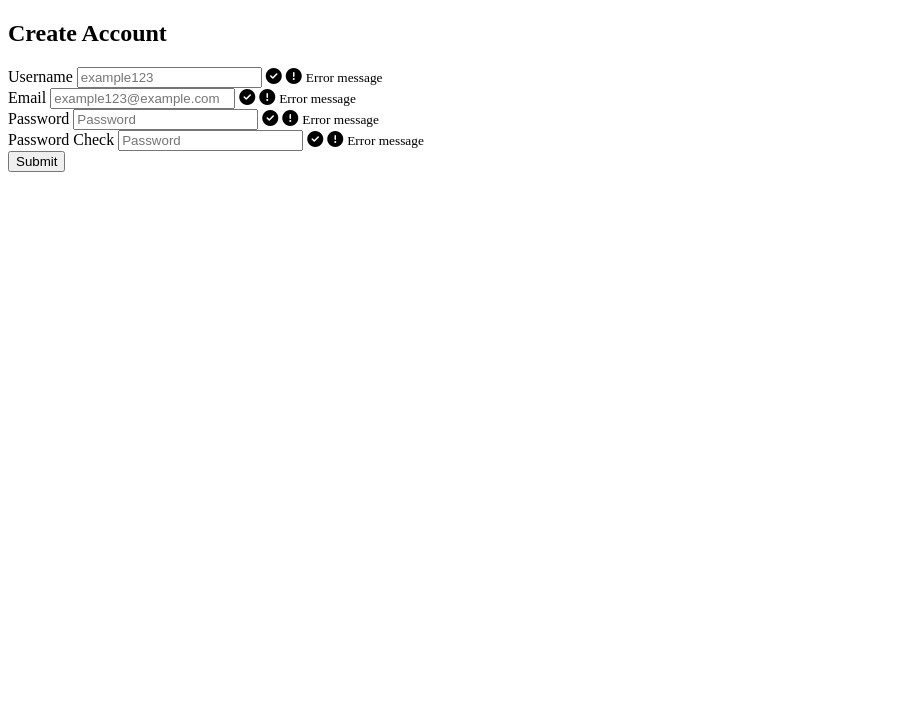
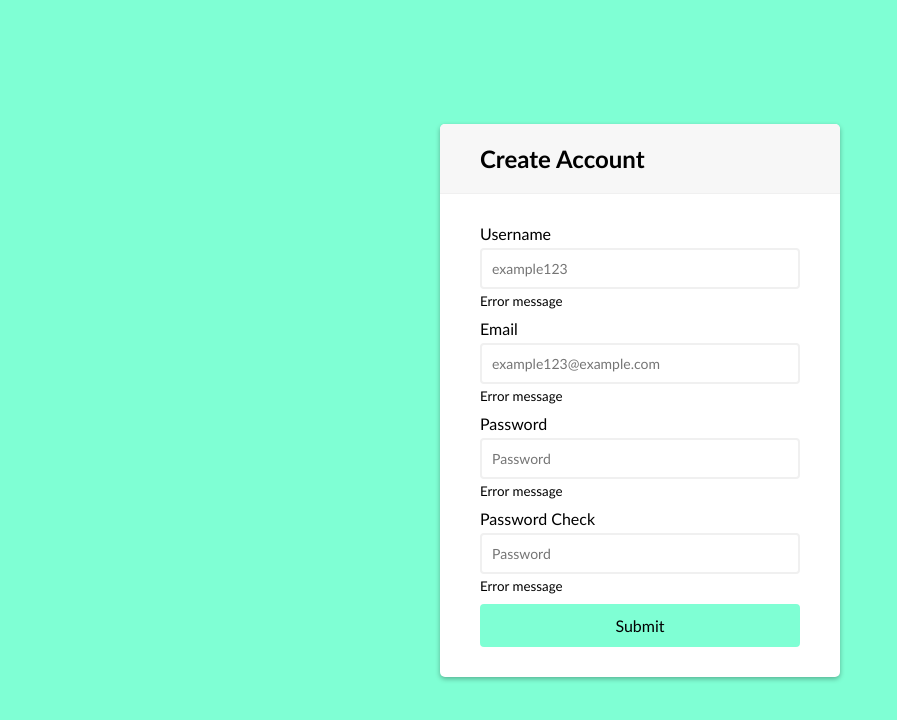
Before and after one commit to jaredmb97/JavaScript-form-submission-practice, a plain HTML site: page index.html in a window 1280 px wide. Shown: the whole page, without its empty margins (0-897 px from the left). Drawn offline with Linux system fonts and the light colour scheme.

Commit message:
basic styling

```diff
--- a/index.html
+++ b/index.html
@@ -6,6 +6,7 @@
     <meta http-equiv="X-UA-Compatible" content="IE=edge">
     <meta name="viewport" content="width=device-width, initial-scale=1.0">
     <title>Document</title>
+    <link href="styles.css" rel="stylesheet">
     <script src="https://kit.fontawesome.com/301d41f151.js" crossorigin="anonymous"></script>
 </head>
 
--- a/styles.css
+++ b/styles.css
@@ -0,0 +1,82 @@
+* {
+	box-sizing: border-box;
+}
+
+body {
+	background-color: aquamarine;
+	font-family: "Trebuchet MS", "Lucida Sans Unicode", "Lucida Grande", "Lucida Sans",
+		Arial, sans-serif;
+	display: flex;
+	align-items: center;
+	justify-content: center;
+	min-height: 100vh;
+	margin: 0;
+}
+
+.container {
+	background-color: #fff;
+	border-radius: 5px;
+	box-shadow: 0 2px 5px rgba(0, 0, 0, 0.3);
+	overflow: hidden;
+	width: 400px;
+	max-width: 100%;
+}
+
+.header {
+	background-color: #f7f7f7;
+	border-bottom: 1px solid #f0f0f0;
+	padding: 20px 40px;
+}
+
+.header h2 {
+	margin: 0;
+}
+
+.form {
+	padding: 30px 40px;
+}
+
+.form-control {
+	margin-bottom: 10px;
+	padding-bottom: 20px;
+	position: relative;
+}
+
+.form-control label {
+	display: inline-block;
+	margin-bottom: 5px;
+}
+
+.form-control input {
+	border: 2px solid #f0f0f0;
+	border-radius: 4px;
+	display: block;
+	font-size: 14px;
+	padding: 10px;
+	width: 100%;
+	font-family: inherit;
+}
+
+.form-control i {
+	position: absolute;
+	top: 40px;
+	right: 10px;
+	visibility: hidden;
+}
+
+.form-control small {
+	position: absolute;
+	bottom: 0;
+	left: 0;
+}
+
+.form button {
+	background-color: aquamarine;
+	border: 2px solid aquamarine;
+	display: block;
+	padding: 10px;
+	font-size: 16px;
+	width: 100%;
+	font-family: inherit;
+	border-radius: 4px;
+}
```
